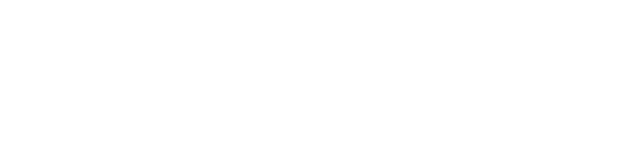
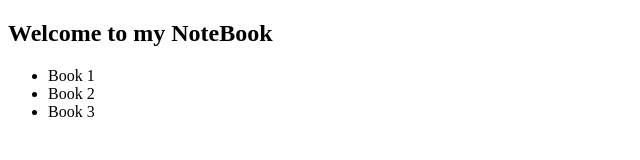
Before and after one commit to Vidhya-Skill-School/Notebook, a plain HTML site: page index.html in a window 1280 px wide. Shown: the whole page, without its empty margins (0-640 px from the left). Drawn offline with Linux system fonts and the light colour scheme.

Commit message:
Modified HTML file

```diff
--- a/index.html
+++ b/index.html
@@ -3,7 +3,19 @@
   <head>
     <meta charset="UTF-8" />
     <meta name="viewport" content="width=device-width, initial-scale=1.0" />
-    <title>C11 Batch : JavaScript</title>
+    <title>My Notebook</title>
   </head>
-  <body></body>
+  <body>
+    <main>
+      <header></header>
+      <section>
+        <h1>Welcome to my NoteBook</h1>
+        <ul>
+          <li>Book 1</li>
+          <li>Book 2</li>
+          <li>Book 3</li>
+        </ul>
+      </section>
+    </main>
+  </body>
 </html>
```
Also changed, not shown: 1 other file.
